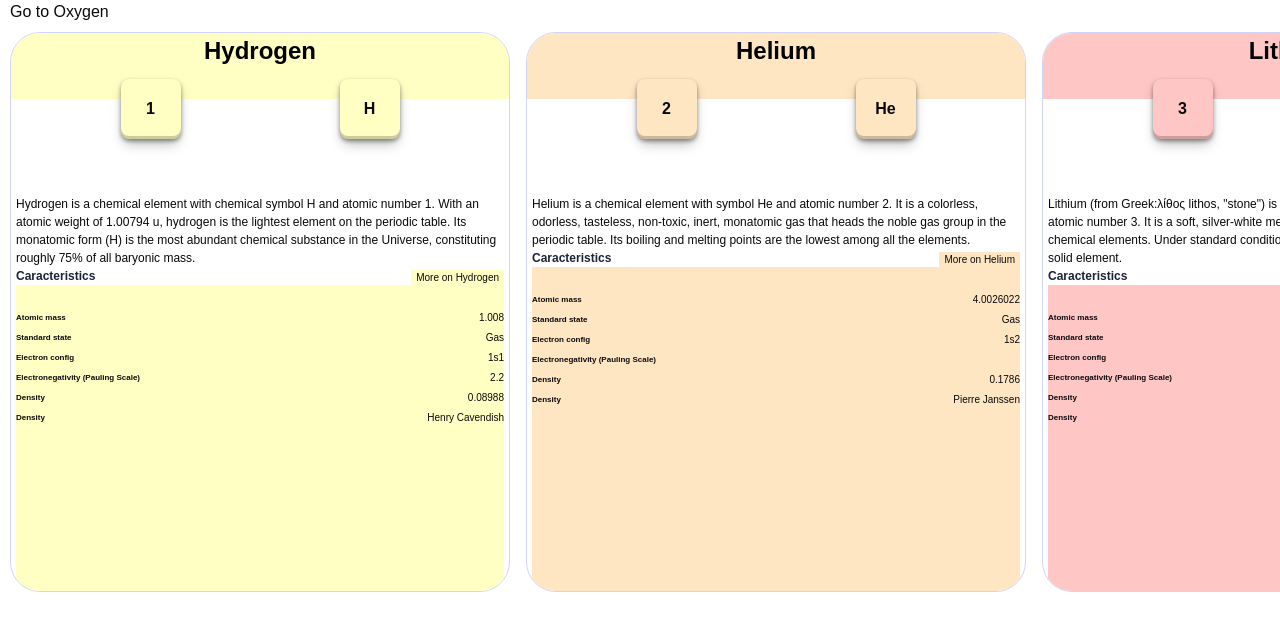
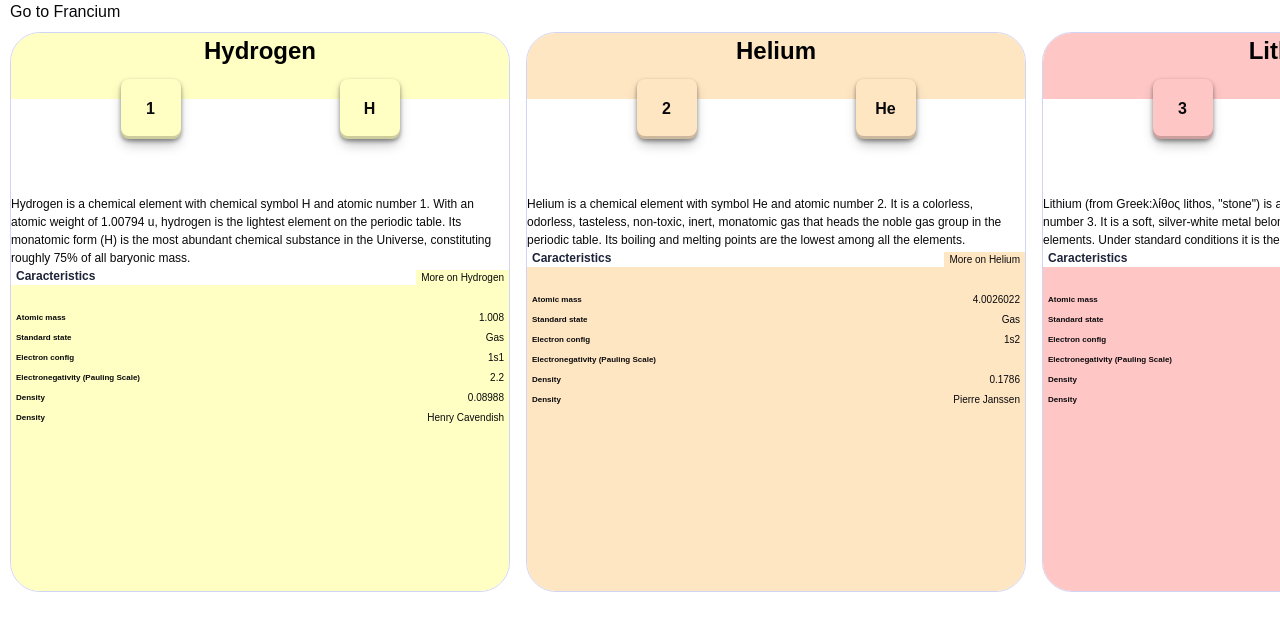
Before and after one commit to toscanoGithub/elementix, a Next.js app: page /cardsList in a window 1280 px wide. Shown: the top 630 px of the page. Built offline with nearby package versions, Linux system fonts and the light colour scheme.

Commit message:
table tab modal refactor

```diff
--- a/app/cardsList/page.module.css
+++ b/app/cardsList/page.module.css
@@ -74,8 +74,7 @@
 .cardBody {
   height: 100%;
   overflow-y: scroll;
-  padding-left: 5px;
-  padding-right: 5px;
+
 
 }
 
@@ -97,6 +96,7 @@
   font-weight: 900;
   color: black;
   font-size: 16px;
+  padding-left: 5px;
 }
 
 .caracteristicsHeader {
@@ -109,6 +109,9 @@
 .caracteristics .table {
   padding-top: 30px;
   height: 100%;
+  padding-left: 5px;
+  padding-right: 5px;
+
 }
 
 .row {
--- a/app/cardsList/page.tsx
+++ b/app/cardsList/page.tsx
@@ -85,7 +85,7 @@ const CardsList = () =>  {
 
   return (
     <>
-    <button onClick={() => scrollToCardByName("francium")} style={{position: "sticky", left: 10,}}>Go to Oxygen</button>
+    <button onClick={() => scrollToCardByName("francium")} style={{position: "sticky", left: 10,}}>Go to Francium</button>
     <div style={{width: "16100%"}}  className={styles.cards}>
       {
         filteredCards.map((element, index) => {
--- /dev/null
+++ b/app/components/card-element/page.module.css
@@ -0,0 +1,131 @@
+
+.cards {
+    display: flex;
+    justify-content: flex-start;
+    align-items: center;
+    column-gap: 1rem;
+    height: 70vh;
+    margin-top: 1vh;
+    z-index: 10;
+    margin-left: 10px;
+    margin-right: 10px;
+
+  }
+
+  .card {
+    overflow: hidden;;
+    height: 100%;
+    border: 1px solid #111ccc30;
+    border-radius: 30px;
+    font-family: Lato;
+
+  }
+
+  .cardHeader {
+    width: 100%;
+    display: grid;
+    place-items: center;
+    padding-bottom: 30px;
+
+  }
+
+  .cardHeader h3 {
+    color: black;
+    font-weight: 900;
+    font-size: 24px;
+  }
+
+  .rownumsymbol {
+    display: flex; justify-content: space-around; align-items: center;
+    width: 100%;
+    position: sticky;
+    z-index: 1000;
+    top: -50px;
+
+  }
+
+  .rownumsymbol .number, .rownumsymbol .symbol {
+    font-weight: 900;
+    height: 60px;
+    width: 60px;
+    display: grid; place-items: center;
+    margin-top: -20px;
+    position: absolute;
+    bottom: -70px;
+    border-radius: 8px;
+    box-shadow: rgba(0, 0, 0, 0.4) 0px 2px 4px, rgba(0, 0, 0, 0.3) 0px 7px 13px -3px, rgba(0, 0, 0, 0.2) 0px -3px 0px inset;
+
+  }
+  .rownumsymbol .number {
+    left: 25%;
+    transform: translateX(-25%);
+  }
+
+  .rownumsymbol .symbol {
+    right: 25%;
+    transform: translateX(25%);
+  }
+
+  .summary {
+    padding-top: 10vh;
+    padding-left: 5px;
+    padding-right: 5px;
+  }
+
+  .cardBody {
+    height: 100%;
+    overflow-y: scroll;
+    background-color: white;
+
+  }
+
+  .summary p {
+    text-align: left !important;
+    align-self: flex-start;
+    font-size: 12px;
+    color: #666A76;
+
+  }
+
+  .caracteristics {
+    flex: 1;
+    height: 100%;
+    width: 100%;
+  }
+
+  .caracteristics h3 {
+    font-weight: 900;
+    color: black;
+    font-size: 16px;
+    padding-left: 5px;
+  }
+
+  .caracteristicsHeader {
+    display: flex;
+    justify-content: space-between;
+    align-items: flex-end;
+    padding-right: 0;
+  }
+
+  .caracteristics .table {
+    padding-top: 30px;
+    height: 100%;
+    padding-left: 5px;
+    padding-right: 5px;
+    overflow-y: scroll;
+  }
+
+  .row {
+    display: flex;
+    justify-content: space-between;
+    align-items: center;
+    font-size: 10px;
+
+
+
+  }
+
+  .row p {
+    overflow-x: scroll;
+    text-wrap: nowrap;
+  }
--- /dev/null
+++ b/app/components/card-element/page.tsx
@@ -0,0 +1,118 @@
+import React, { useEffect } from 'react'
+import styles from "./page.module.css"
+import { getBgColorForCategory } from '@/app/helpers';
+import Link from 'next/link';
+import { Separator } from '@/components/ui/separator';
+
+
+
+interface CardProps {
+    appearance?: string;
+    atomic_mass?: number;
+    boil?: number;
+    category?: string;
+    "cpk-hex"?: string;
+    density?: number;
+    discovered_by?: string;
+    electron_affinity?: number;
+    electron_configuration?: string;
+    electron_configuration_semantic?: string;
+    electronegativity_pauling?: number;
+    ionization_energies?: number[];
+    melt?: number;
+    molar_heat?: number;
+    name?: string;
+    named_by?: string;
+    number?: number;
+    period?: number;
+    phase?: string;
+    shells?: number[];
+    source?: string;
+    spectral_img?: string;
+    summary?: string;
+    symbol?: string;
+    xpos?: number;
+    ypos?: number;
+  }
+
+const CardElement: React.FC<CardProps> = ({number, name, symbol, category, summary, atomic_mass, phase, density, electron_configuration, electronegativity_pauling, discovered_by, source     }) => {
+
+
+    useEffect(() => {
+      console.log(name);
+
+    }, [])
+
+  return (
+    <div style={{width: "100%", backgroundColor: getBgColorForCategory(category)}} className={styles.card}
+>
+          <div  className={styles.cardHeader}>
+            <h3>{name}</h3>
+            <div className={styles.rownumsymbol}>
+              <div style={{backgroundColor: getBgColorForCategory(category)}}  className={styles.number} >{number}</div>
+              <div style={{backgroundColor: getBgColorForCategory(category)}}  className={styles.symbol} >{symbol}</div>
+            </div>
+          </div>
+
+          <div className={styles.cardBody}>
+            {/* summary */}
+          <div  className={styles.summary}>
+            <p>{summary}</p>
+
+
+          </div>
+
+          {/* caracteristics */}
+          <div  className={styles.caracteristics}>
+              <div className={styles.caracteristicsHeader}>
+              <h3 style={{color: "#1D2338", fontSize: 12}}>Caracteristics</h3>
+              <Link style={{paddingLeft: 5, paddingRight: 5, fontSize: 10, backgroundColor: getBgColorForCategory(category)}} target='_blank' href={source || "#"}>More on {name}</Link>
+              </div>
+            <div style={{backgroundColor: getBgColorForCategory(category)}} className={styles.table}>
+              <div  className={styles.row}>
+                  <p style={{fontSize: 8, fontWeight: 700}}>Atomic mass</p>
+                  <p>{atomic_mass}</p>
+              </div>
+              <Separator />
+
+              <div  className={styles.row}>
+                  <p style={{fontSize: 8, fontWeight: 700}}>Standard state</p>
+                  <p>{phase}</p>
+              </div>
+              <Separator />
+              <div  className={styles.row}>
+                  <p style={{fontSize: 8, fontWeight: 700, }}>Electron config</p>
+                  <p>{electron_configuration}</p>
+              </div>
+              <Separator />
+              <div  className={styles.row}>
+                  <p style={{fontSize: 8, fontWeight: 700,}}>Electronegativity (Pauling Scale)</p>
+                  <p>{electronegativity_pauling}</p>
+              </div>
+              <Separator />
+              <div  className={styles.row}>
+                  <p style={{fontSize: 8, fontWeight: 700}}>Density</p>
+                  <p>{density}</p>
+              </div>
+              <Separator />
+              <div  className={styles.row}>
+                  <p style={{fontSize: 8, fontWeight: 700}}>Density</p>
+                  <p>{discovered_by}</p>
+              </div>
+              <Separator />
+
+
+
+
+            </div>
+          </div>
+
+          </div>
+
+
+
+          </div>
+  )
+}
+
+export default CardElement
--- a/app/components/modal-element/Modal.tsx
+++ b/app/components/modal-element/Modal.tsx
@@ -2,6 +2,7 @@
 
 import React, { useEffect } from 'react';
 import styles from './Modal.module.css';  // Import the CSS module
+import { RiCloseCircleFill } from "react-icons/ri";
 
 interface ModalProps {
   isOpen: boolean;               // To control the modal's open/close state
@@ -39,7 +40,8 @@ const Modal: React.FC<ModalProps> = ({ isOpen, onClose, children }) => {
     >
       <div className={`${styles.modalContent} ${isOpen ? styles.open : ''}`}>
         <button className={styles.modalCloseBtn} onClick={onClose}>
-          &times;
+        <RiCloseCircleFill  size={20} />
+
         </button>
         {children}
       </div>
--- a/app/tableOfElements/page.tsx
+++ b/app/tableOfElements/page.tsx
@@ -10,6 +10,7 @@ import SlotElement from '../components/slot-element/SlotElement';
 import Modal from '../components/modal-element/Modal';
 import { Separator } from '@/components/ui/separator';
 import ProgressAnimation from '../components/lottie/ProgressAnimation';
+import CardElement from '../components/card-element/page';
 
 // Define the type for an Element
 interface Element {
@@ -40,6 +41,8 @@ interface Element {
   xpos?: number;
   ypos?: number;
 }
+
+
 
 const TableOfElements: React.FC = () => {
   // Define the state variable `data` with the correct type
@@ -107,54 +110,14 @@ const TableOfElements: React.FC = () => {
         </div>
       ))}
   <Modal isOpen={isModalOpen} onClose={closeModal}>
-        <div className={styles.topWrapper}>
-        <div style={{backgroundColor: getBgColorForCategory(modalData?.category)}} className={styles.cardHeader}>
-            <h2>{modalData?.name}</h2>
-        </div>
+        <CardElement
+        number={modalData?.number}
+        name={modalData?.name} symbol={modalData?.symbol} category={modalData?.category} summary={modalData?.summary} atomic_mass={modalData?.atomic_mass} phase={modalData?.phase} density={modalData?.density} electron_configuration={modalData?.electron_configuration} electronegativity_pauling={modalData?.electronegativity_pauling} discovered_by={modalData?.discovered_by} source={modalData?.source}
 
-        <div className={styles.numberSymbolRow}>
-          <p style={{backgroundColor: getBgColorForCategory(modalData?.category)}}>{modalData?.number}</p>
-          <p style={{backgroundColor: getBgColorForCategory(modalData?.category)}}>{modalData?.symbol}</p>
-        </div>
-        </div>
 
-        <div  className={styles.descCaractWrapper}>
-        <div className={styles.description}>
-          <p>{modalData?.summary}</p>
-        </div>
 
-        <div  className={styles.caracteristiques}>
-          <div className={styles.row}>
-            <p>Atomic Mass</p>
-            <span>{modalData?.atomic_mass}</span>
-          </div>
-          <Separator orientation="horizontal" />
-          <div className={styles.row}>
-            <p>Standard State</p>
-            <span>{modalData?.phase}</span>
-          </div>
-          <Separator orientation="horizontal" />
-          <div className={styles.row}>
-            <p>Electron Configuration</p>
-            <span>{modalData?.electron_configuration}</span>
-          </div>
-          <Separator orientation="horizontal" />
-          <div className={styles.row}>
-            <p>Electronegativity (Pauling Scale)</p>
-            <span>{modalData?.electronegativity_pauling}</span>
-          </div>
-          <Separator orientation="horizontal" />
-          <div className={styles.row}>
-            <p>Density</p>
-            <span>{modalData?.density}</span>
-          </div>
-          <Separator orientation="horizontal" />
-          <div className={styles.row}>
-            <p>Discovered By	</p>
-            <span>{modalData?.discovered_by || "Unknown"}</span>
-          </div>
-        </div>
-        </div>
+
+        />
 
       </Modal>
     </div> : <div className={styles.progressAnimationWrapper}><ProgressAnimation progress={10} /></div>
```
Also changed, not shown: app/components/modal-element/Modal.module.css (+4 -4 lines).
